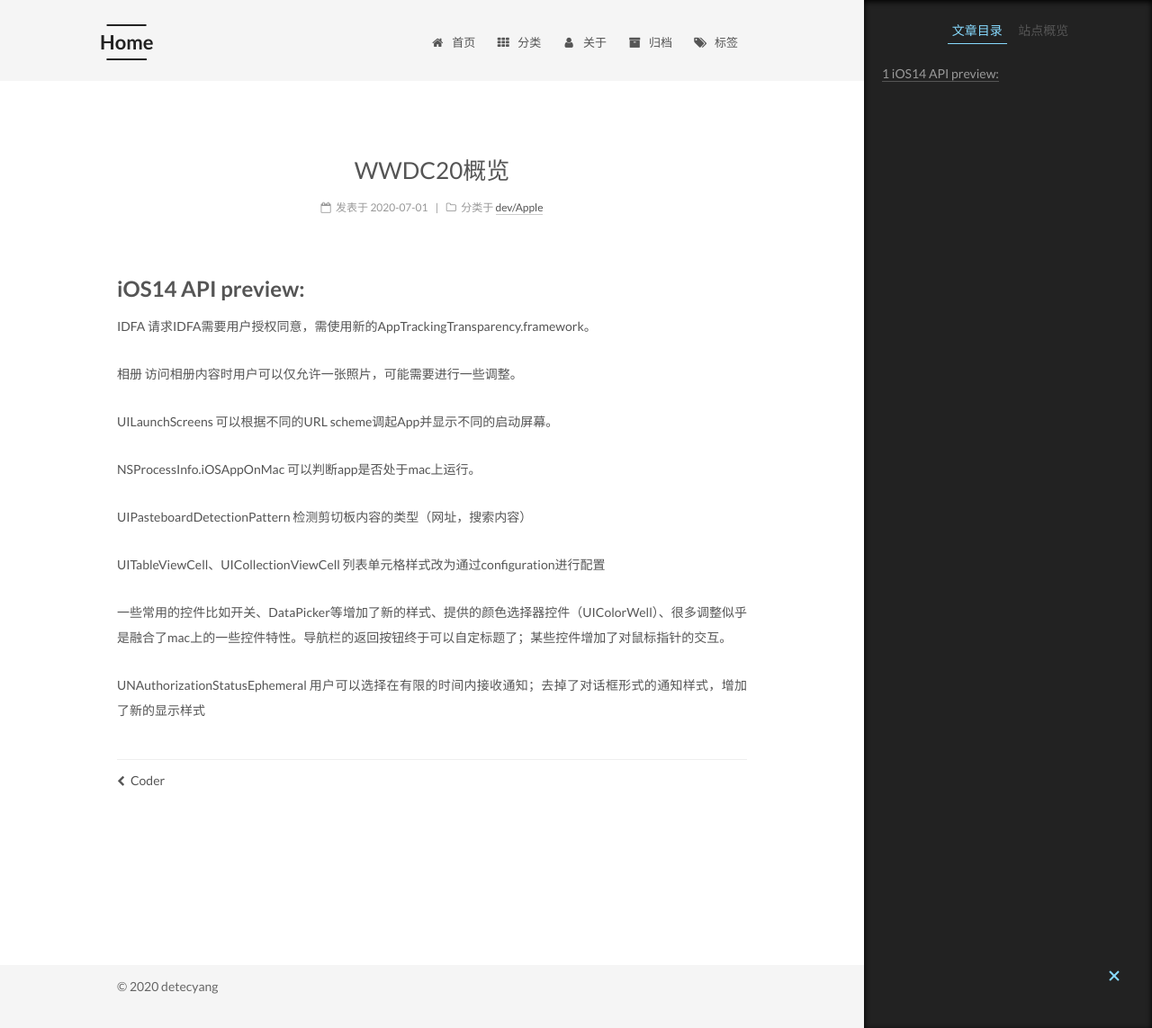
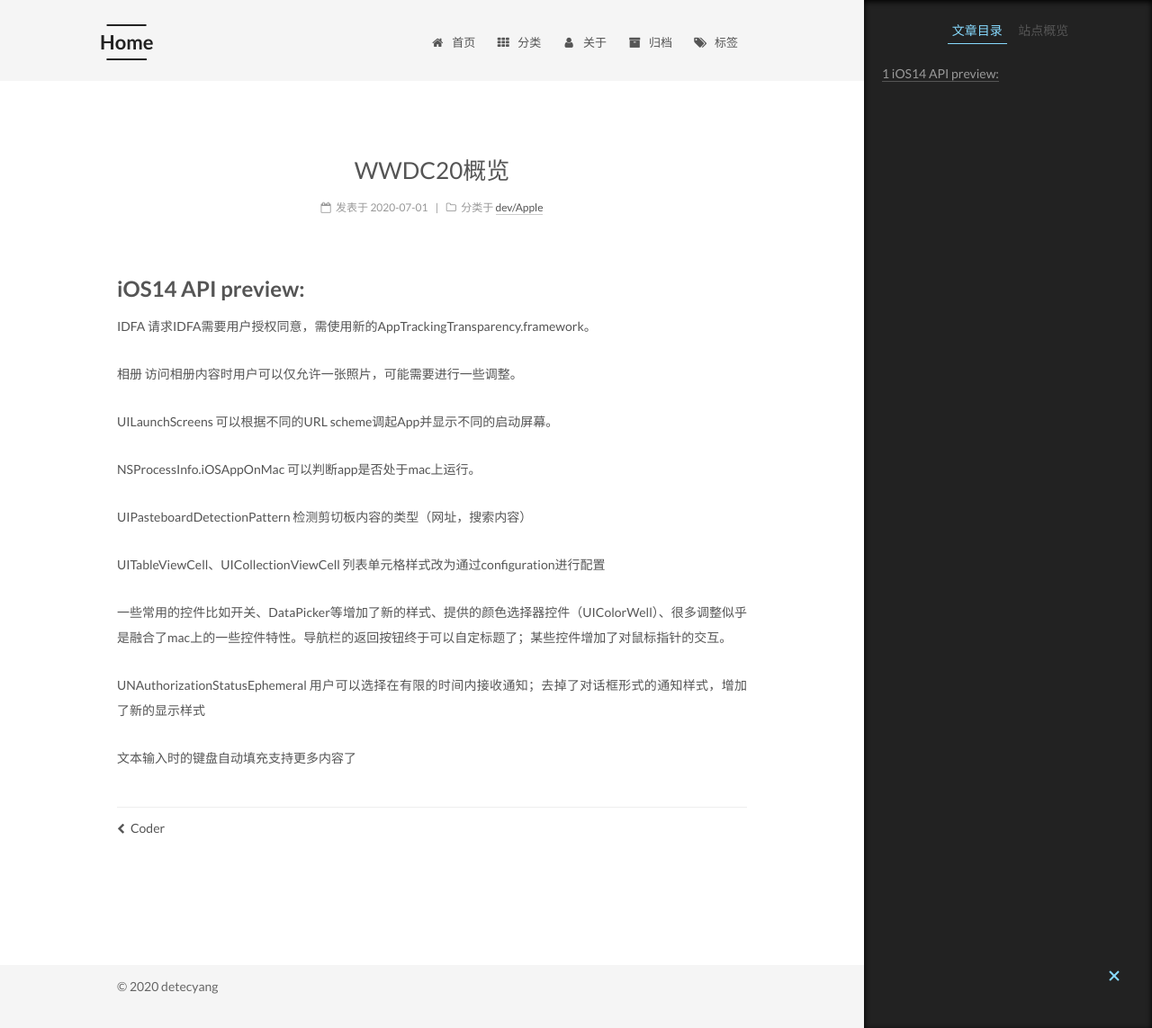
Before and after one commit to detecyang/detecyang.github.io, a Jekyll site: the page built from _posts/2020-07-01-WWDC20概览.md, in a window 1280 px wide and 1143 px high. Shown: the whole window at 90% size. Built offline with Jekyll 4.4.1, drawn with Linux system fonts in a browser that asks for light colours.

Commit message:
Update 2020-07-01-WWDC20概览.md

```diff
--- a/_posts/2020-07-01-WWDC20概览.md
+++ b/_posts/2020-07-01-WWDC20概览.md
@@ -23,3 +23,5 @@ UITableViewCell、UICollectionViewCell 列表单元格样式改为通过configur
 一些常用的控件比如开关、DataPicker等增加了新的样式、提供的颜色选择器控件（UIColorWell）、很多调整似乎是融合了mac上的一些控件特性。导航栏的返回按钮终于可以自定标题了；某些控件增加了对鼠标指针的交互。
 
 UNAuthorizationStatusEphemeral 用户可以选择在有限的时间内接收通知；去掉了对话框形式的通知样式，增加了新的显示样式
+
+文本输入时的键盘自动填充支持更多内容了
```
